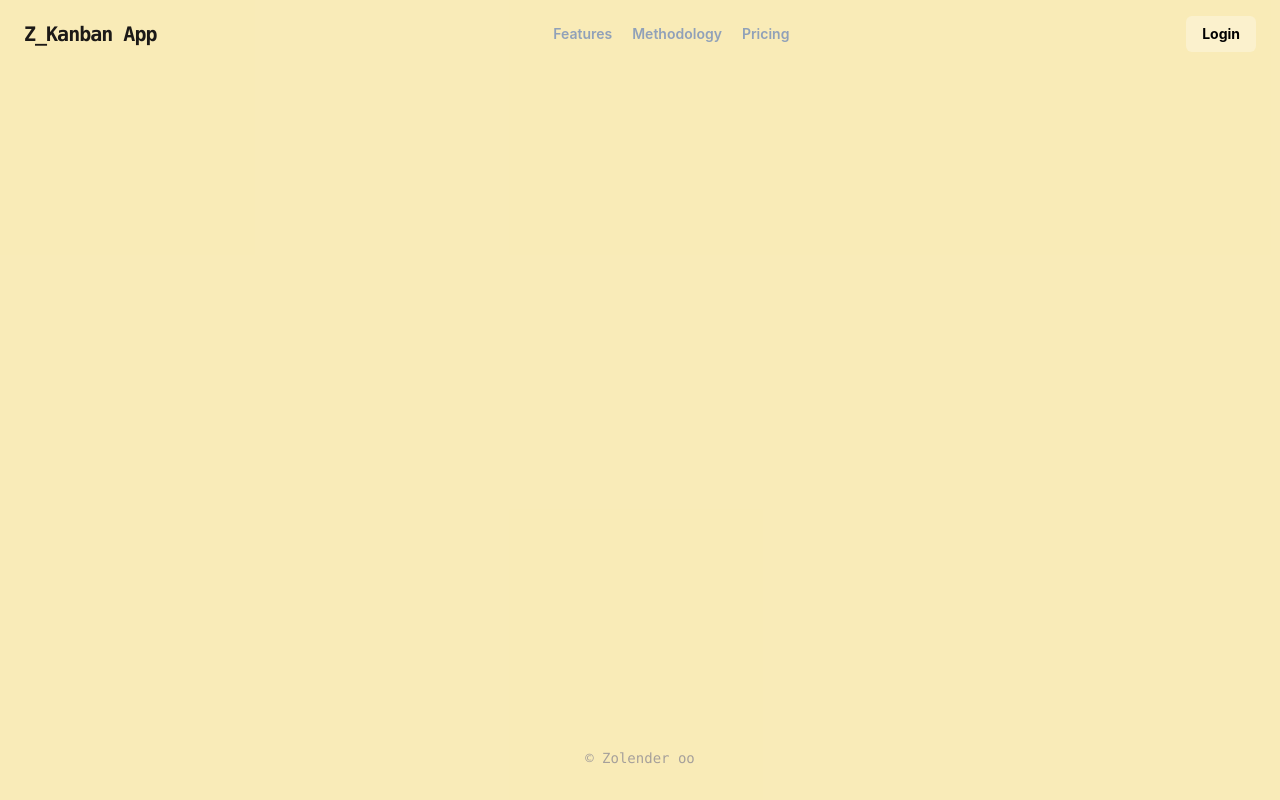
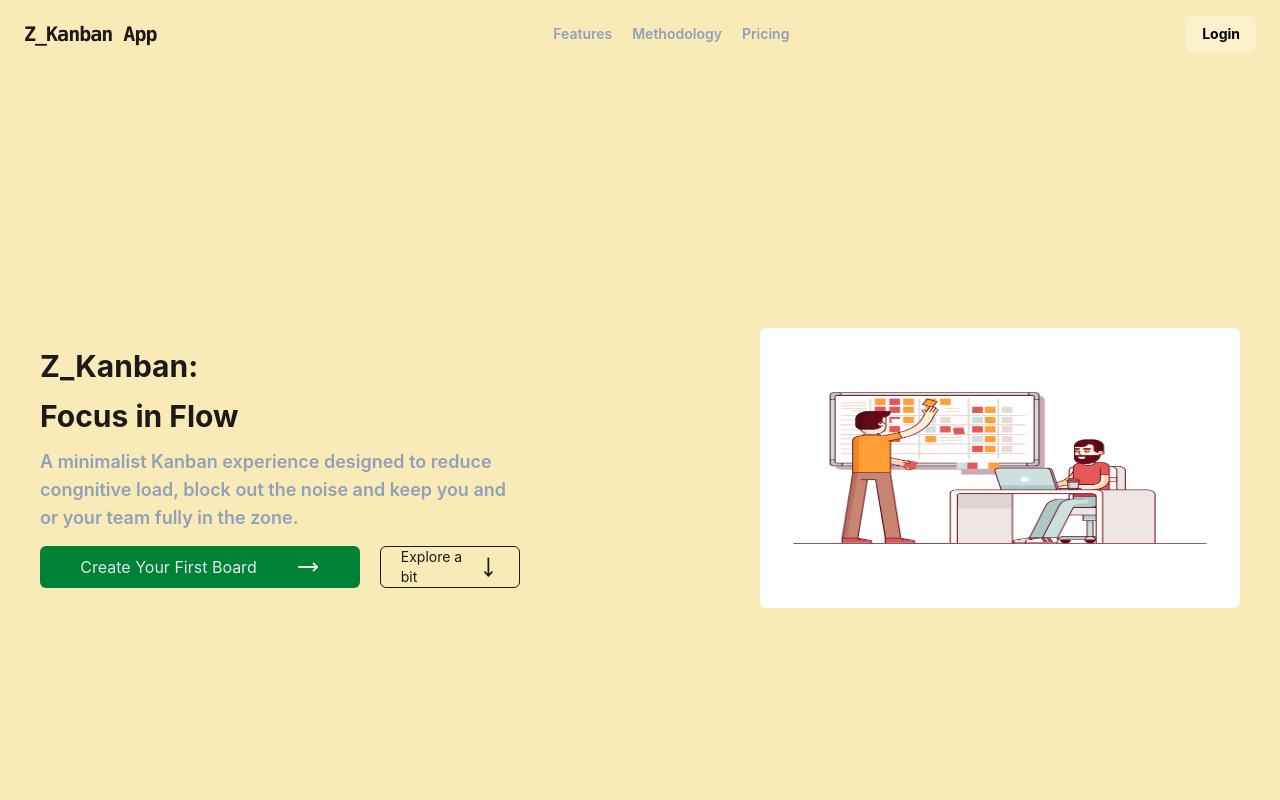
Before and after one commit to Zolender/kanban-app, a React (Vite) app: page / in a window 1280 px wide. Shown: the top 800 px of the page. Built offline with nearby package versions, Linux system fonts and the light colour scheme.

Commit message:
Feat: add the hero section

```diff
--- a/src/pages/Landing.jsx
+++ b/src/pages/Landing.jsx
@@ -1,8 +1,25 @@
+import { MoveDown, MoveRight } from "lucide-react";
+
 const Landing = () => {
     return (
-        <>
-
-        </>
+        <section className="mx-10">
+            <div className="flex flex-col gap-5 md:gap-20">
+                <div className="flex flex-col sm:flex-row  justify-between items-center min-h-screen">
+                    <div className="flex flex-col justify-between  min-h-60 w-[40%]">
+                        <p className="text-3xl font-bold">Z_Kanban:</p>
+                        <p className="text-3xl font-bold">Focus in Flow</p>
+                        <p className="font-semibold text-lg text-slate-400">A minimalist Kanban experience designed to reduce congnitive load, block out the noise and keep you and or your team fully in the zone.</p>
+                        <div className="flex justify-between gap-5">
+                            <div className="bg-green-700 text-slate-200 flex justify-around items-center  px-5 py-2 w-[70%] rounded-md">Create Your First Board <MoveRight size={22}/></div>
+                            <div className="flex text-sm justify-between items-center  px-5 rounded-md border">Explore a bit <MoveDown size={22}/></div>
+                        </div>
+                    </div>
+                    <div className="w-120 h-70 ">
+                        <img src="/569.jpg" aria-label="A physical kanban board image" className="w-full h-full  rounded-md "/>
+                    </div>
+                </div>
+            </div>
+        </section>
     );
 }
 export default Landing;
```
Also changed, not shown: public/569.jpg (added).
